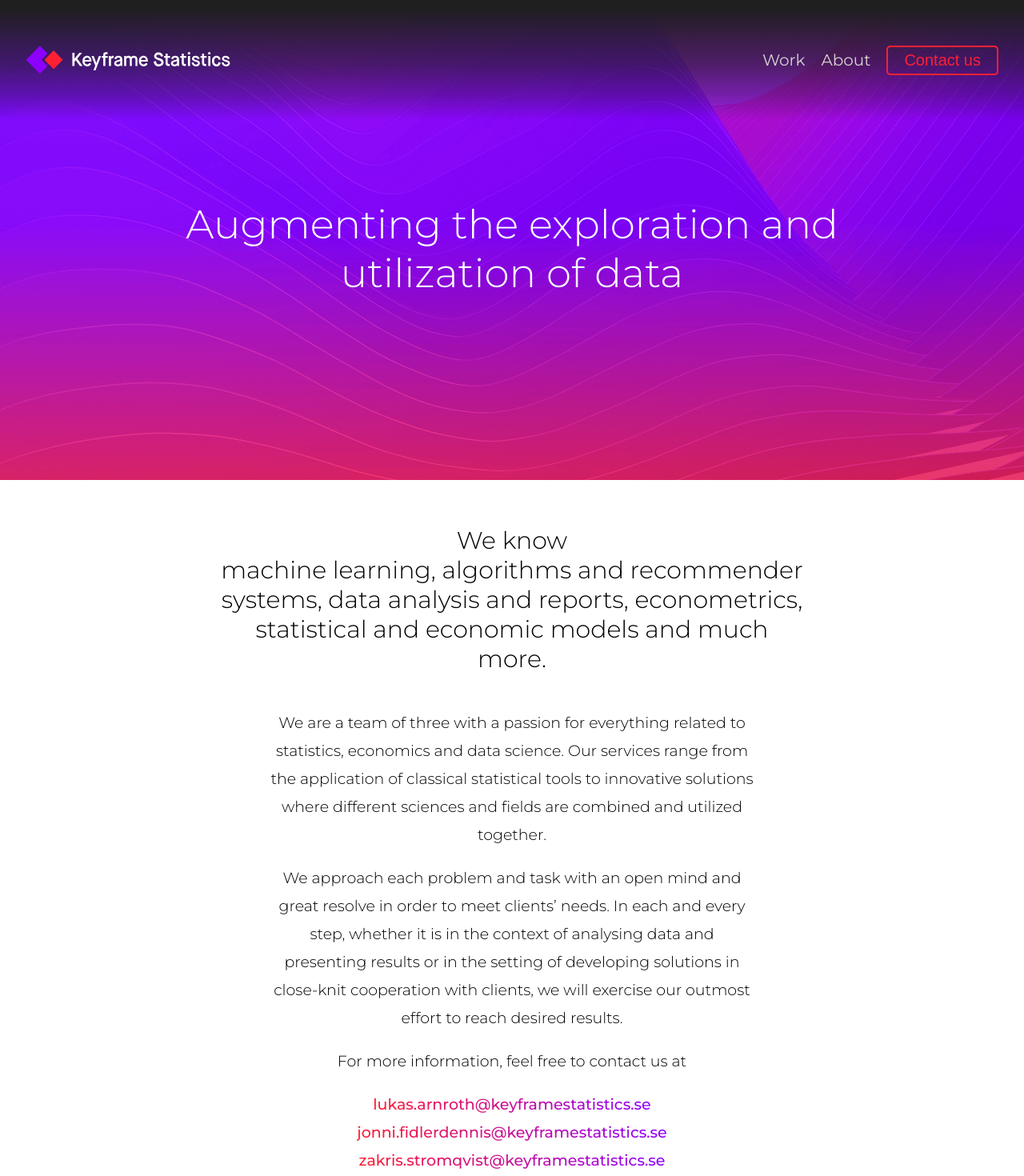
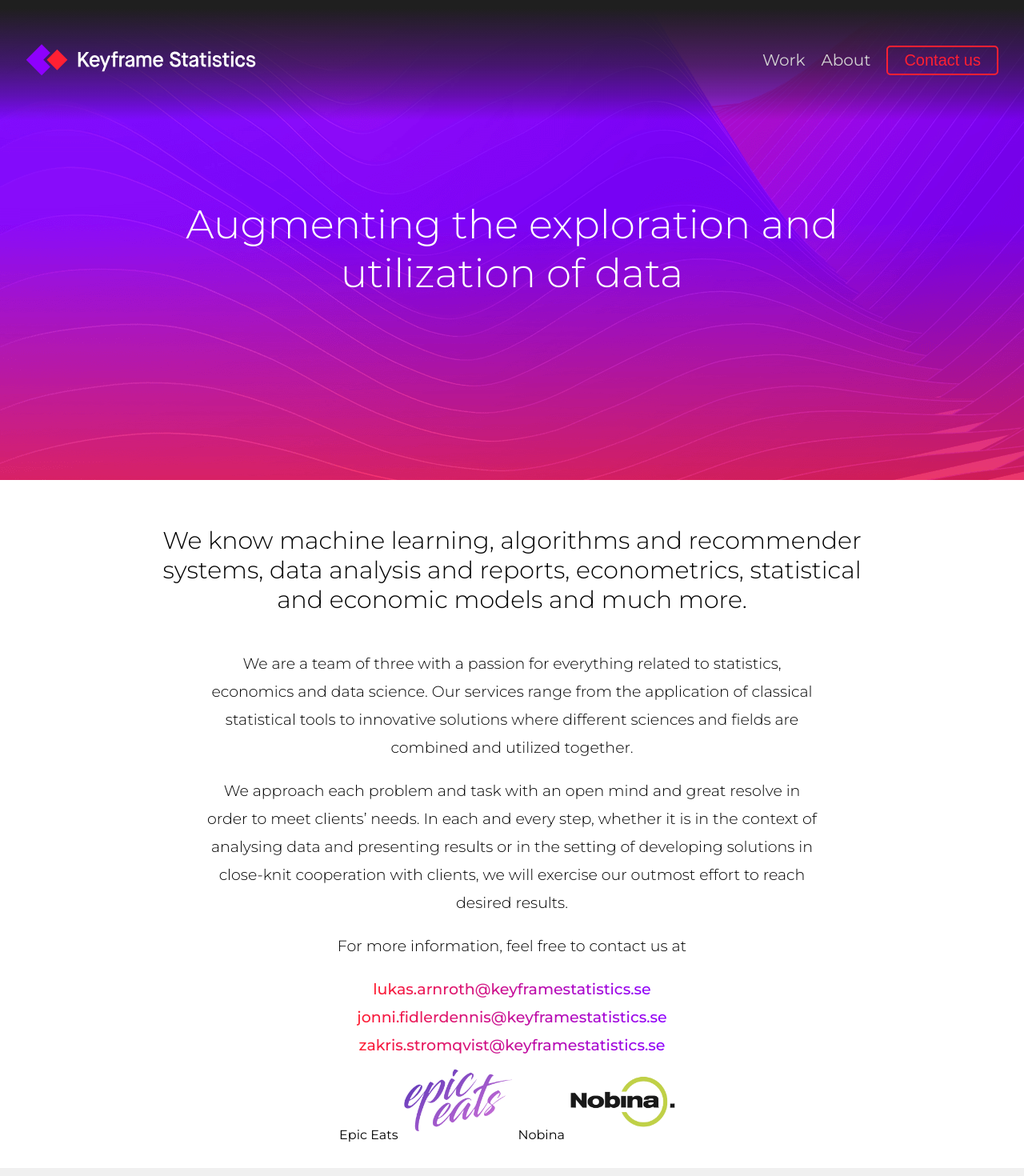
Before and after one commit to lukketotte/keyframestatistics, a React (Create React App) app: page / in a window 1280 px wide. Shown: the top 1470 px of the page at 80% size. Built offline with nearby package versions, Linux system fonts and the light colour scheme.

Commit message:
working on frontend

```diff
--- a/public/index.html
+++ b/public/index.html
@@ -5,7 +5,7 @@
     <link rel="icon" href="%PUBLIC_URL%/Logo.png" />
     <link rel="stylesheet" type="text/css" href="index.css">
     <link rel="stylesheet" href="https://fonts.googleapis.com/css?family=Montserrat:300,400,500">
-    <meta name="viewport" content="width=device-width, initial-scale=1" />
+    <meta name="viewport" content="width=device-width, initial-scale=1, minimum-scale=1.0" />
     <meta name="theme-color" content="#000000" />
     <meta
       name="description"
--- a/src/components/Body.tsx
+++ b/src/components/Body.tsx
@@ -8,22 +8,35 @@ const MainDiv = styled.div`
   display: flex;
   flex-direction: column;
   align-items: center;
-  margin: 2em;
+  margin: 2rem auto;
+  @media (max-width: 767px) {
+    margin: 1rem auto;
+  }
 `;
 
 const SubHeader = styled.h2`
-  max-width: 60%;
+  width: 70vw;
   font-size: 30px;
   font-weight: 50;
   text-align: center;
+  @media (max-width: 767px) {
+    font-size: 25px;
+    font-weight: 40;
+  }
 `;
 
 const BodyDiv = styled.div`
-  max-width: 50%;
+  width: 60vw;
   font-size: 19px;
   font-weight: 50;
   text-align: center;
   line-height: 35px;
+
+  @media (max-width: 767px) {
+    font-size: 16px;
+    font-weight: 40;
+    line-height: 30px;
+  }
 `;
 
 interface BodyProps {
@@ -34,9 +47,9 @@ const Body = ({ width }: BodyProps) => {
   return (
     <MainDiv>
       <SubHeader>
-        We know <br />
-        machine learning, algorithms and recommender systems, data analysis and
-        reports, econometrics, statistical and economic models and much more.
+        We know machine learning, algorithms and recommender systems, data
+        analysis and reports, econometrics, statistical and economic models and
+        much more.
       </SubHeader>
       <BodyDiv>
         <p>
--- a/src/components/Email.tsx
+++ b/src/components/Email.tsx
@@ -1,6 +1,7 @@
 import React from 'react';
 import styled from 'styled-components';
 
+// TODO: if drawer is open set z-index to -1
 const StyledLink = styled.a`
   background-image: -webkit-linear-gradient(left, #ff2033, #8e00fe);
   -webkit-background-clip: text;
--- a/src/components/Header.tsx
+++ b/src/components/Header.tsx
@@ -30,8 +30,11 @@ const HeaderDiv = styled.header<HeaderDivProps>`
 `;
 
 const LinkDiv = styled.div`
+  display: flex;
+  flex-direction: row;
+  align-items: center;
   position: fixed;
-  width: 100%;
+  width: 100vw;
   height: 150px;
   top: 0;
   background-image: linear-gradient(
@@ -41,9 +44,6 @@ const LinkDiv = styled.div`
     rgba(31, 31, 31, 0.34) 79%,
     rgba(31, 31, 31, 0)
   );
-  display: flex;
-  flex-direction: row;
-  align-items: center;
 `;
 
 const UlDiv = styled.div`
@@ -62,9 +62,11 @@ const HeaderLink = styled.a`
 `;
 
 const HeaderImg = styled.img`
-  max-width: 18em;
-  min-width: 16em;
+  width: 18em;
   margin-left: 2em;
+  @media (max-width: 767px) {
+    width: 13em;
+  }
 `;
 
 type H1props = {
--- a/src/components/SliderMenu.tsx
+++ b/src/components/SliderMenu.tsx
@@ -1,27 +1,35 @@
 import React from 'react';
 import styled from 'styled-components';
 
+//TODO: click outside functionality
+
 const Ul = styled.ul<{ open: boolean }>`
-  font-size: 20px;
-  list-style: none;
-  display: flex;
-  flex-flow: row nowrap;
-  li {
-    padding: 18px 10px;
-  }
-  @media (max-width: 768px) {
-    flex-flow: column nowrap;
+  padding: 2rem;
   background-color: whitesmoke;
-    position: fixed;
+  position: absolute;
   transform: ${({ open }) => (open ? 'translateX(0)' : 'translateX(100%)')};
   top: -1em;
   right: 0;
   height: 100vh;
-    width: 300px;
   transition: transform 0.3s ease-in-out;
-    li {
+
+  div {
+    margin-top: 30px;
+    display: flex;
+    flex-direction: column;
+    justify-content: center;
+  }
+
+  a {
+    margin-top: 30px;
     color: #ff2033;
+    text-decoration: none;
   }
+
+  @media (max-width: 767px) {
+    width: 50%;
+    height: 100vh;
+    font-size: 5vw;
   }
 `;
 
@@ -32,11 +40,11 @@ interface SliderI {
 const SliderMenu = ({ open }: SliderI) => {
   return (
     <Ul open={open}>
-      <li>Home</li>
-      <li>About Us</li>
-      <li>Contact Us</li>
-      <li>Sign In</li>
-      <li>Sign Up</li>
+      <div>
+        <a href='/'>Work</a>
+        <a href='/'>About</a>
+        <a href='/'>Contact</a>
+      </div>
     </Ul>
   );
 };
```
Lines whose indentation alone changed are shown as unchanged.
